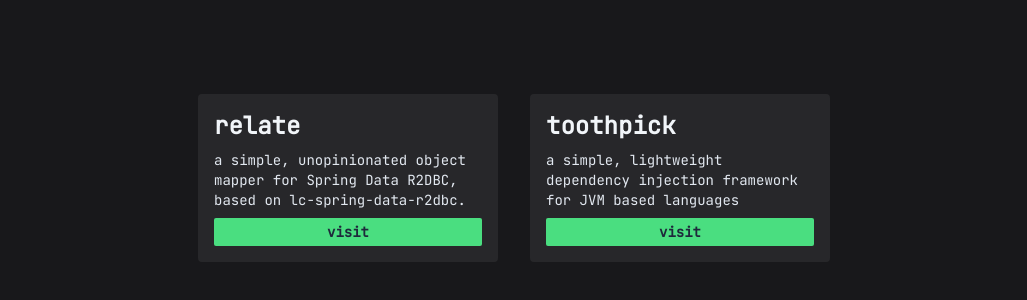
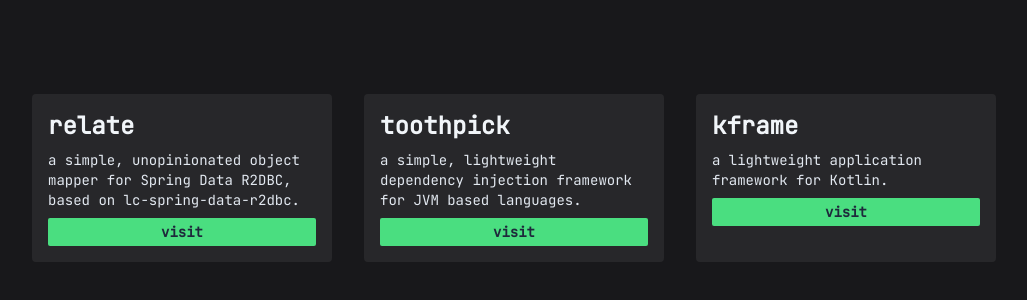
Before and after one commit to lusory/lusory.github.io, a plain HTML site: page index.html in a window 1280 px wide. Shown: the part 222-522 px from the top of the page, without its empty margins (126-1153 px from the left). Drawn offline with nearby package versions, Linux system fonts and the light colour scheme.

Commit message:
add kframe

```diff
--- a/index.html
+++ b/index.html
@@ -61,7 +61,7 @@
         >
           <h4 class="text-slate-100 text-2xl font-bold mb-2">toothpick</h4>
           <p class="text-slate-200 text-sm mb-2">
-            a simple, lightweight dependency injection framework for JVM based languages
+            a simple, lightweight dependency injection framework for JVM based languages.
           </p>
           <a
             href="https://docs.lusory.dev/toothpick"
@@ -70,6 +70,20 @@
             >visit</a
           >
         </div>
+        <div
+          class="bg-zinc-800 px-4 py-4 rounded w-v80 my-3 md:my-0 md:mx-4 md:w-p300"
+        >
+          <h4 class="text-slate-100 text-2xl font-bold mb-2">kframe</h4>
+          <p class="text-slate-200 text-sm mb-2">
+            a lightweight application framework for Kotlin.
+          </p>
+          <a
+            href="https://docs.lusory.dev/kframe"
+            class="font-semibold text-slate-800 bg-green-400 px-5 items-center mt-2 flex rounded-sm text-sm justify-center hover:scale-105 transition-all"
+            style="padding-top: 4px; padding-bottom: 4px;"
+            >visit</a
+          >
+        </div>
       </div>
   </body>
 </html>
```
